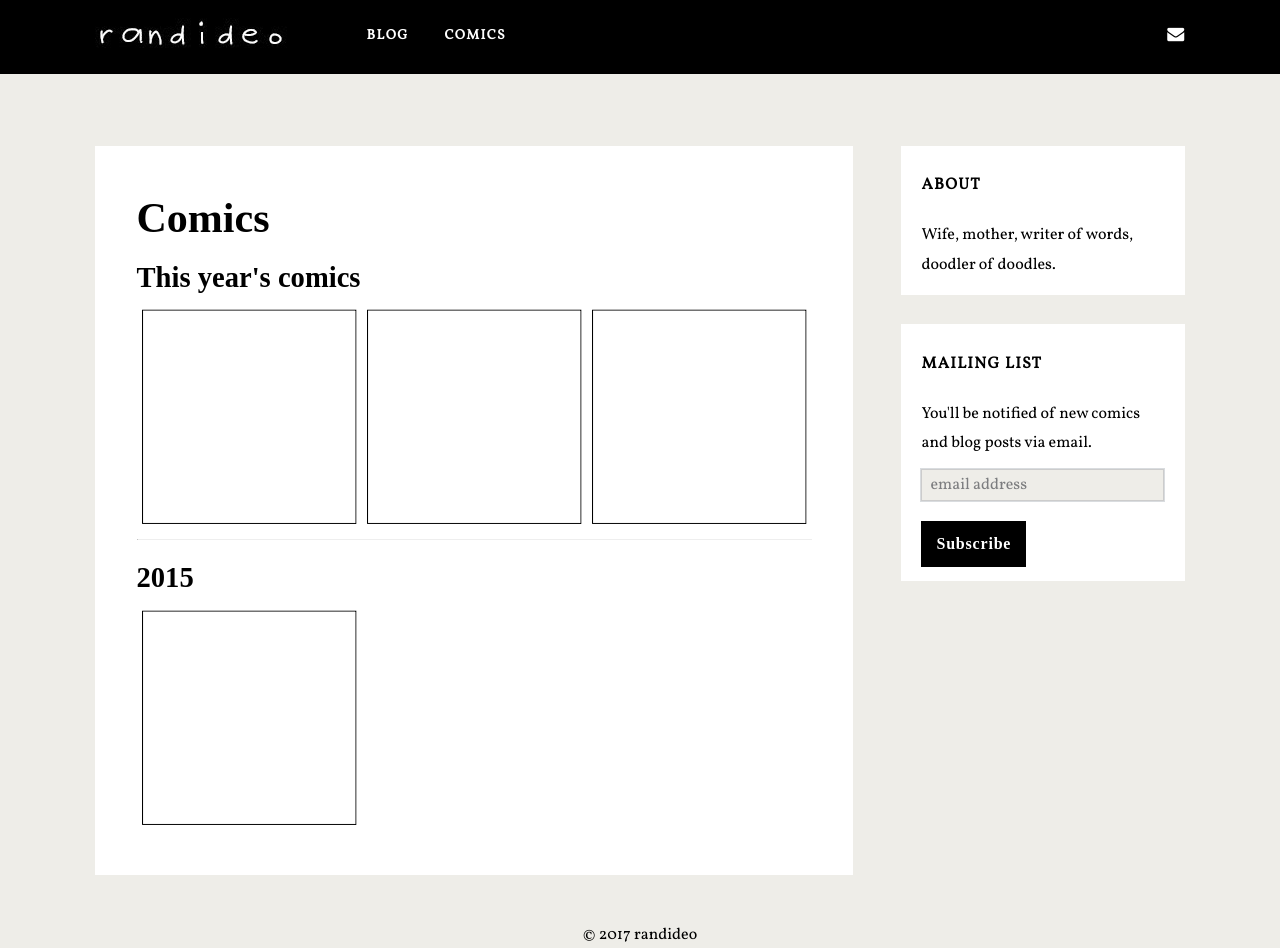
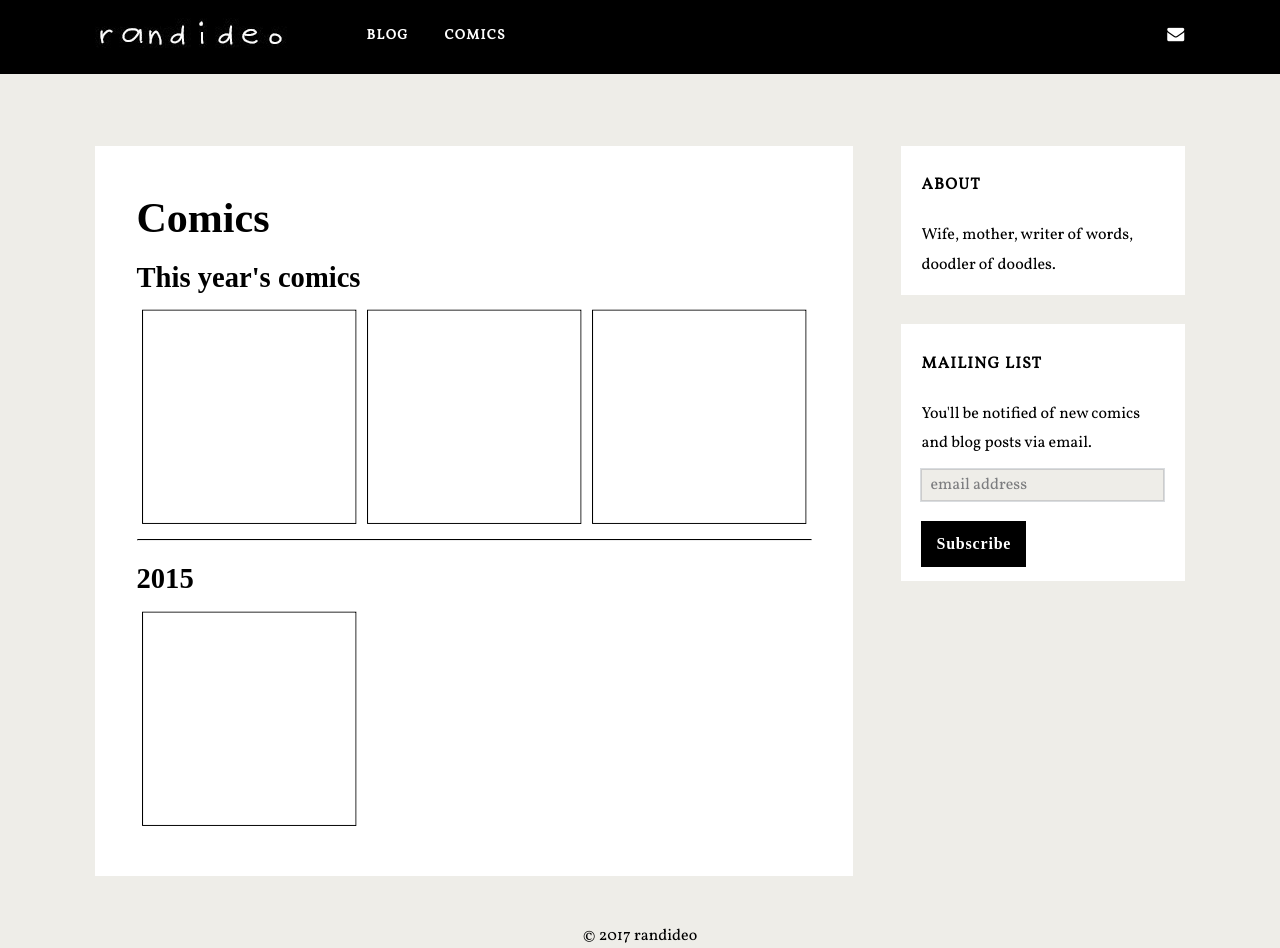
Before and after one commit to randideo/randideo.github.io, a Jekyll site: the page built from comics.html, in a window 1280 px wide. Built offline with Jekyll 4.4.1, drawn with Linux system fonts in a browser that asks for light colours; nearby versions of some CDN libraries; some web fonts are replaced; comment, search, counter and statistics services are not loaded.

Commit message:
Create comics.html

```diff
--- a/comics.html
+++ b/comics.html
@@ -12,7 +12,8 @@ title:    Comics
       {% capture nyear %}{{ post.next.date | date: '%Y' }} - {% endcapture %}
       {% if year != nyear %}
         </ul>
-<hr style="border-top: 0px solid #fff;">
+<br>
+<hr style="border-top: 1px solid #000;">
         <h3>{{ post.date | date: '%Y' }}</h3>
         <ul style="list-style: none; margin: 0em;">
       {% endif %}
```
